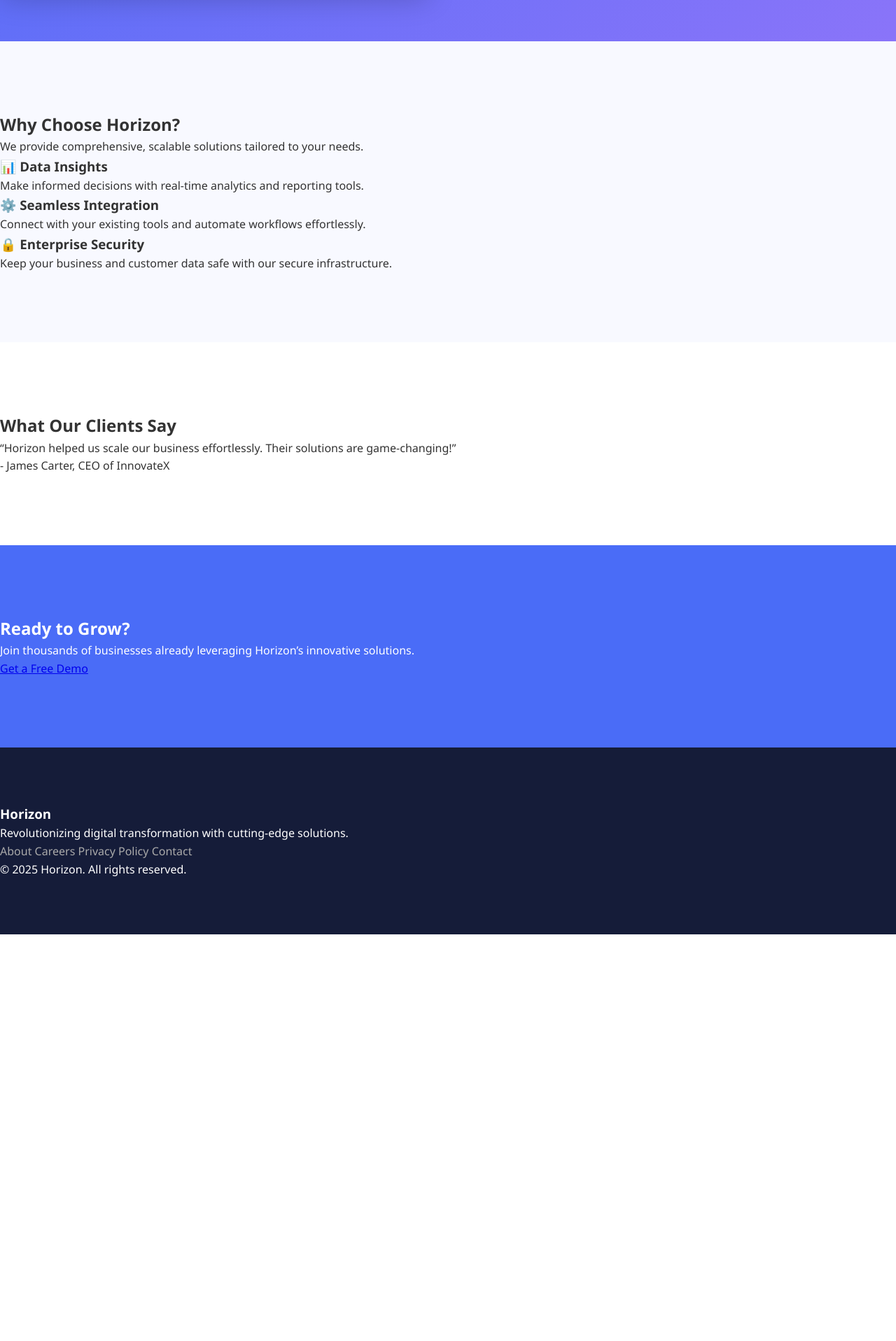
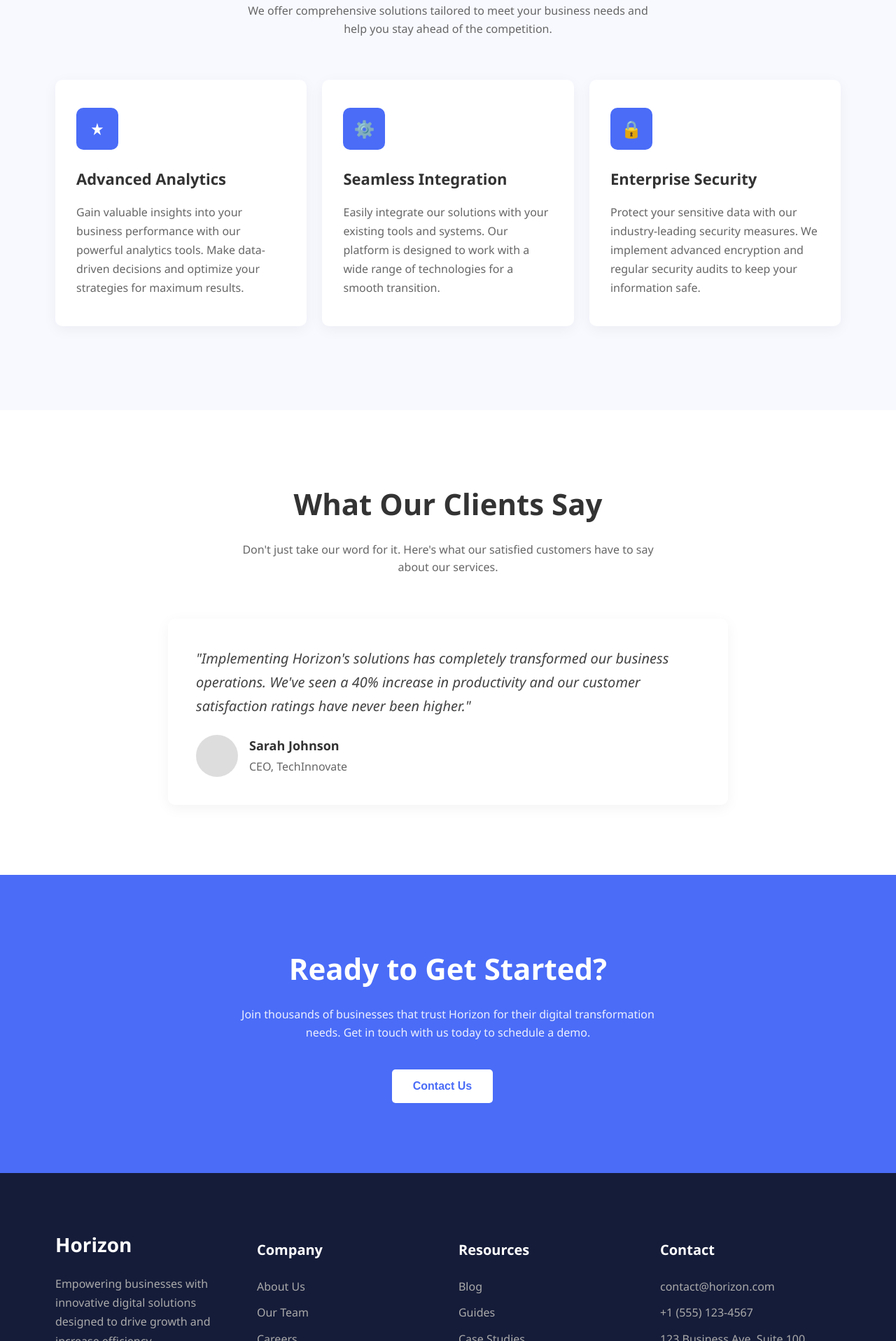
Before and after one commit to Azamat313/4-23, a plain HTML site: page index.html in a window 1280 px wide. Shown: the part 884-2800 px from the top of the page at 70% size. Before the commit the page ends 2219 px from the top, so only its background shows below. Drawn offline with Linux system fonts and the light colour scheme.

Commit message:
Update index.html

```diff
--- a/index.html
+++ b/index.html
@@ -2,111 +2,131 @@
 <html lang="en">
 <head>
     <meta charset="UTF-8">
-    <meta name="viewport" content="width=device-width, initial-scale=1.0">
-    <title>Horizon - Empowering Digital Growth</title>
+    <title>Horizon - Digital Solutions</title>
     <link rel="stylesheet" href="style.css">
 </head>
 <body>
-
-    <!-- Header with Navigation -->
-    <header class="header">
-        <div class="container">
-            <a href="#" class="logo">Horizon</a>
-            <button class="menu-button" onclick="toggleMenu()">☰</button>
-            <nav class="nav">
+    <!-- Navigation Bar -->
+    <nav class="navbar">
+        <div class="nav-container">
+            <div class="logo">Horizon</div>
             <ul class="nav-links">
                 <li><a href="#">Home</a></li>
-                    <li><a href="#">Solutions</a></li>
+                <li><a href="#">Features</a></li>
                 <li><a href="#">Pricing</a></li>
-                    <li><a href="#">Clients</a></li>
+                <li><a href="#">Testimonials</a></li>
                 <li><a href="#">Contact</a></li>
             </ul>
+            <button class="nav-button">Get Started</button>
+        </div>
     </nav>
-            <a href="#" class="cta-button">Get Started</a>
-        </div>
-    </header>
 
     <!-- Hero Section -->
     <section class="hero">
-        <div class="container">
-            <div class="hero-text">
-                <h1>Accelerate Your Business Growth</h1>
-                <p>Innovative digital solutions that drive engagement, optimize performance, and maximize revenue.</p>
+        <div class="hero-container">
+            <div class="hero-content">
+                <h1 class="hero-title">Elevate Your Digital Presence Today</h1>
+                <p class="hero-subtitle">Transform your business with our cutting-edge solutions designed to boost your online presence and drive growth. Join thousands of satisfied customers worldwide.</p>
                 <div class="hero-buttons">
-                    <a href="#" class="primary-button">Start Now</a>
-                    <a href="#" class="secondary-button">Learn More</a>
-                </div>
-            </div>
-            <div class="hero-image">
-                <img src="hero-image.jpg" alt="Business growth visualization">
+                    <button class="primary-button">Get Started</button>
+                    <button class="secondary-button">Learn More</button>
                 </div>
             </div>
     </section>
 
     <!-- Features Section -->
     <section class="features">
-        <div class="container">
-            <h2>Why Choose Horizon?</h2>
-            <p>We provide comprehensive, scalable solutions tailored to your needs.</p>
-            <div class="features-grid">
-                <div class="feature-item">
-                    <h3>📊 Data Insights</h3>
-                    <p>Make informed decisions with real-time analytics and reporting tools.</p>
+        <h2 class="section-title">Why Choose Us</h2>
+        <p class="section-subtitle">We offer comprehensive solutions tailored to meet your business needs and help you stay ahead of the competition.</p>
+        <div class="features-container">
+            <div class="feature-card">
+                <div class="feature-icon">★</div>
+                <h3 class="feature-title">Advanced Analytics</h3>
+                <p class="feature-text">Gain valuable insights into your business performance with our powerful analytics tools. Make data-driven decisions and optimize your strategies for maximum results.</p>
             </div>
-                <div class="feature-item">
-                    <h3>⚙️ Seamless Integration</h3>
-                    <p>Connect with your existing tools and automate workflows effortlessly.</p>
+            <div class="feature-card">
+                <div class="feature-icon">⚙️</div>
+                <h3 class="feature-title">Seamless Integration</h3>
+                <p class="feature-text">Easily integrate our solutions with your existing tools and systems. Our platform is designed to work with a wide range of technologies for a smooth transition.</p>
             </div>
-                <div class="feature-item">
-                    <h3>🔒 Enterprise Security</h3>
-                    <p>Keep your business and customer data safe with our secure infrastructure.</p>
-                </div>
+            <div class="feature-card">
+                <div class="feature-icon">🔒</div>
+                <h3 class="feature-title">Enterprise Security</h3>
+                <p class="feature-text">Protect your sensitive data with our industry-leading security measures. We implement advanced encryption and regular security audits to keep your information safe.</p>
             </div>
         </div>
     </section>
 
     <!-- Testimonials Section -->
     <section class="testimonials">
-        <div class="container">
-            <h2>What Our Clients Say</h2>
-            <div class="testimonial">
-                <blockquote>“Horizon helped us scale our business effortlessly. Their solutions are game-changing!”</blockquote>
-                <p>- James Carter, CEO of InnovateX</p>
+        <h2 class="section-title">What Our Clients Say</h2>
+        <p class="section-subtitle">Don't just take our word for it. Here's what our satisfied customers have to say about our services.</p>
+        <div class="testimonials-container">
+            <div class="testimonial-card">
+                <p class="testimonial-text">"Implementing Horizon's solutions has completely transformed our business operations. We've seen a 40% increase in productivity and our customer satisfaction ratings have never been higher."</p>
+                <div class="testimonial-author">
+                    <div class="author-image"></div>
+                    <div class="author-info">
+                        <h4>Sarah Johnson</h4>
+                        <p>CEO, TechInnovate</p>
+                    </div>
+                </div>
             </div>
         </div>
     </section>
 
-    <!-- Call to Action -->
+    <!-- CTA Section -->
     <section class="cta">
-        <div class="container">
-            <h2>Ready to Grow?</h2>
-            <p>Join thousands of businesses already leveraging Horizon’s innovative solutions.</p>
-            <a href="#" class="cta-button">Get a Free Demo</a>
+        <div class="cta-container">
+            <h2 class="cta-title">Ready to Get Started?</h2>
+            <p class="cta-text">Join thousands of businesses that trust Horizon for their digital transformation needs. Get in touch with us today to schedule a demo.</p>
+            <button class="primary-button">Contact Us</button>
         </div>
     </section>
 
     <!-- Footer -->
     <footer class="footer">
-        <div class="container">
-            <div class="footer-info">
-                <h3>Horizon</h3>
-                <p>Revolutionizing digital transformation with cutting-edge solutions.</p>
+        <div class="footer-container">
+            <div class="footer-column">
+                <div class="footer-logo">Horizon</div>
+                <p class="footer-desc">Empowering businesses with innovative digital solutions designed to drive growth and increase efficiency.</p>
+                <div class="footer-social">
+                    <div class="social-icon">f</div>
+                    <div class="social-icon">in</div>
+                    <div class="social-icon">t</div>
+                    <div class="social-icon">ig</div>
                 </div>
-            <div class="footer-links">
-                <a href="#">About</a>
-                <a href="#">Careers</a>
-                <a href="#">Privacy Policy</a>
-                <a href="#">Contact</a>
             </div>
+            <div class="footer-column">
+                <h3 class="footer-title">Company</h3>
+                <ul class="footer-links">
+                    <li><a href="#">About Us</a></li>
+                    <li><a href="#">Our Team</a></li>
+                    <li><a href="#">Careers</a></li>
+                    <li><a href="#">Press</a></li>
+                </ul>
+            </div>
+            <div class="footer-column">
+                <h3 class="footer-title">Resources</h3>
+                <ul class="footer-links">
+                    <li><a href="#">Blog</a></li>
+                    <li><a href="#">Guides</a></li>
+                    <li><a href="#">Case Studies</a></li>
+                    <li><a href="#">FAQ</a></li>
+                </ul>
+            </div>
+            <div class="footer-column">
+                <h3 class="footer-title">Contact</h3>
+                <ul class="footer-links">
+                    <li><a href="#">contact@horizon.com</a></li>
+                    <li><a href="#">+1 (555) 123-4567</a></li>
+                    <li><a href="#">123 Business Ave, Suite 100</a></li>
+                    <li><a href="#">San Francisco, CA 94107</a></li>
+                </ul>
+            </div>
+        </div>
+    </footer>
+    <div class="copyright">
         <p>© 2025 Horizon. All rights reserved.</p>
     </div>
-    </footer>
-
-    <script>
-        function toggleMenu() {
-            document.querySelector(".nav-links").classList.toggle("active");
-        }
-    </script>
-
 </body>
-</html>
```
Lines whose indentation alone changed are shown as unchanged.
